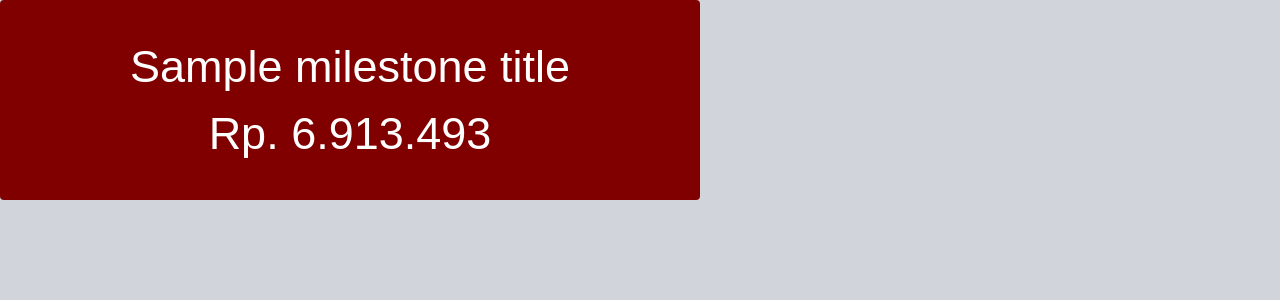
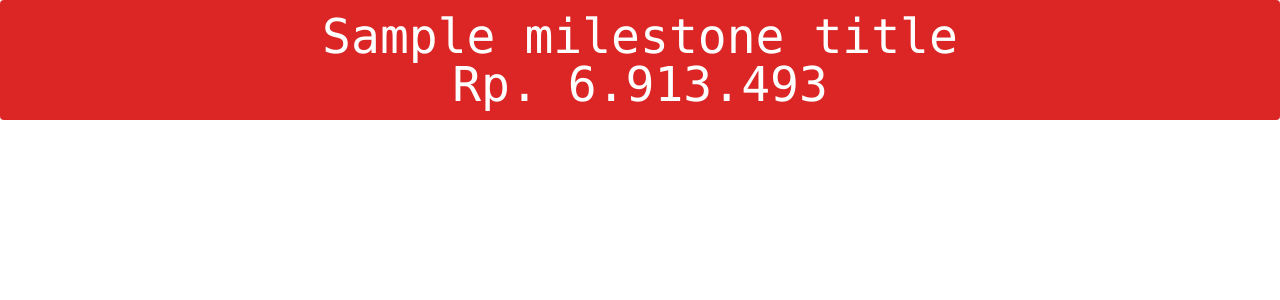
Before and after one commit to adzinzhalifunnas/SUCI, a Django app: template main/templates/main/milestone.html in a window 1280 px wide. Shown: the top 300 px of the page. Run offline with Django 3.2, Linux system fonts and the light colour scheme; data comes from the database, SQL or seed files in the repository; both versions use the stored data as it was after the commit; the template is opened without the code that fills it: most values are stand-ins (such as "Sample title", 1, 10 or a date in 2020); parts of the project's set-up code (start-up, migrations or seed data) failed here and were passed over.

Commit message:
mengkeren milestone

```diff
--- a/main/templates/main/milestone.html
+++ b/main/templates/main/milestone.html
@@ -6,20 +6,14 @@
 
 {% block style %}
 <style>
-    .keren {
-        height: 200px;
-        width: 700px;
-        font-size: 45px;
-        font-family: Arial, Helvetica, sans-serif;
-        background-color: rgb(128,0,0);
-        display: table-cell;
-        vertical-align: middle;
+    body {
+        background-color: rgba(0, 0, 0, 0) !important;
     }
 </style>
 {% endblock %}
 
 {% block content %}
-<div class="px-1 py-1 rounded keren text-white">
+<div class="px-1 py-1 rounded text-5xl text-white px-3 py-3 bg-red-600">
     <center>
         <span>{{milestone_title}}</span><br>
         <span id="total">Rp. 0</span>
--- a/main/views.py
+++ b/main/views.py
@@ -1,5 +1,5 @@
 from django.shortcuts import render, redirect
-from django.http import HttpResponse, HttpResponseNotFound, HttpResponseForbidden, HttpResponseBadRequest
+from django.http import HttpResponse, HttpResponseForbidden, HttpResponseBadRequest
 from django.core.handlers.wsgi import WSGIRequest
 from django.views.decorators.csrf import csrf_exempt
 from django.views.decorators.http import require_POST, require_http_methods
@@ -116,7 +116,7 @@ def milestone(request: WSGIRequest):
 
     milestone_title = 'Untuk ke jalan yang benar'
 
-    data = Text.objects.filter(name = 'MILESTONE_TEXT').first()
+    data = Text.objects.filter(name = 'MILESTONE_TITLE').first()
     if data:
         milestone_title = data.text
 
```
Also changed, not shown: db.sqlite3.
